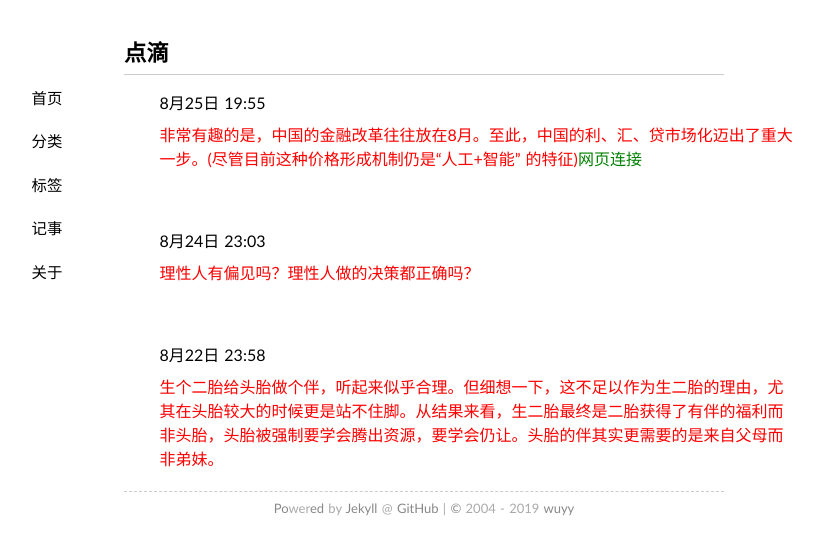
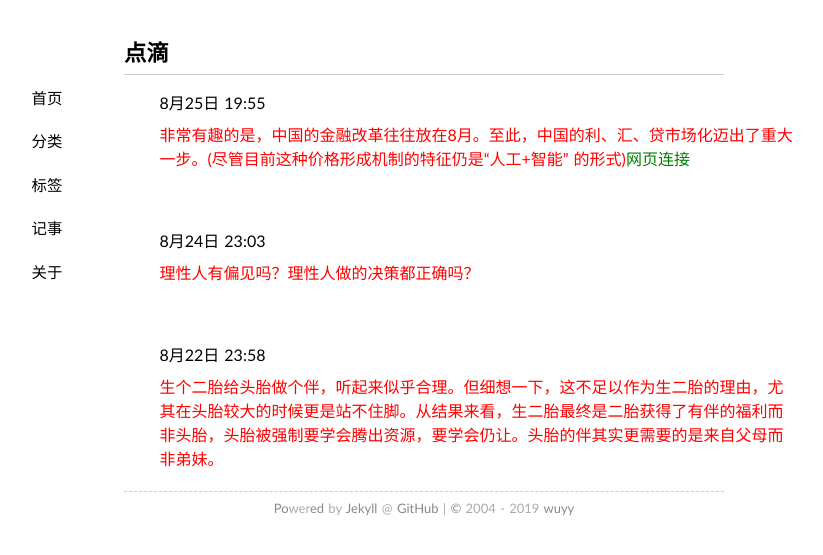
Before and after one commit to wuyy2007/wanguolin.github.io, a Jekyll site: the page built from tlog/index.md, in a window 1280 px wide. Shown: the top 555 px of the page, without its empty margins (216-1039 px from the left). Built offline with Jekyll 4.4.1, drawn with Linux system fonts in a browser that asks for light colours; nearby versions of some CDN libraries; some web fonts are replaced.

Commit message:
Update index.md

```diff
--- a/tlog/index.md
+++ b/tlog/index.md
@@ -115,7 +115,7 @@ comments: no
 
 		<span  class = "space">
 			<p>8月25日 19:55</p>
-			<font  color="red">非常有趣的是，中国的金融改革往往放在8月。至此，中国的利、汇、贷市场化迈出了重大一步。(尽管目前这种价格形成机制仍是“人工+智能” 的特征)<a href="http://www.pbc.gov.cn/goutongjiaoliu/113456/113469/3879648/index.html" target="_blank"><font color="green">网页连接</font></a></font>
+			<font  color="red">非常有趣的是，中国的金融改革往往放在8月。至此，中国的利、汇、贷市场化迈出了重大一步。(尽管目前这种价格形成机制的特征仍是“人工+智能” 的形式)<a href="http://www.pbc.gov.cn/goutongjiaoliu/113456/113469/3879648/index.html" target="_blank"><font color="green">网页连接</font></a></font>
 
 			<div class="over"></div><!--背景层-->
 			<div class="logoImg amplifyImg"><!--注意：此处的amlifyImg不可少-->
```
